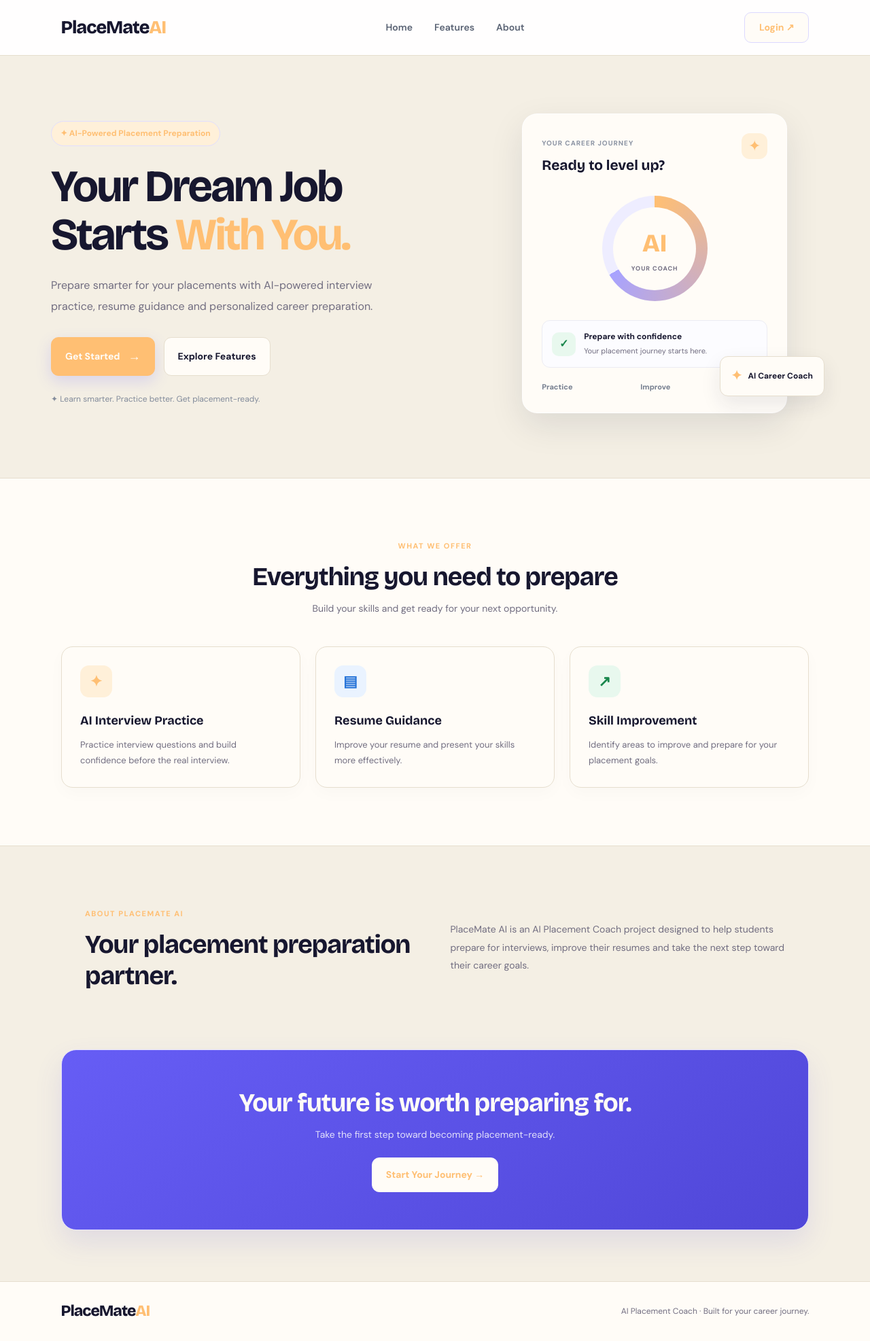
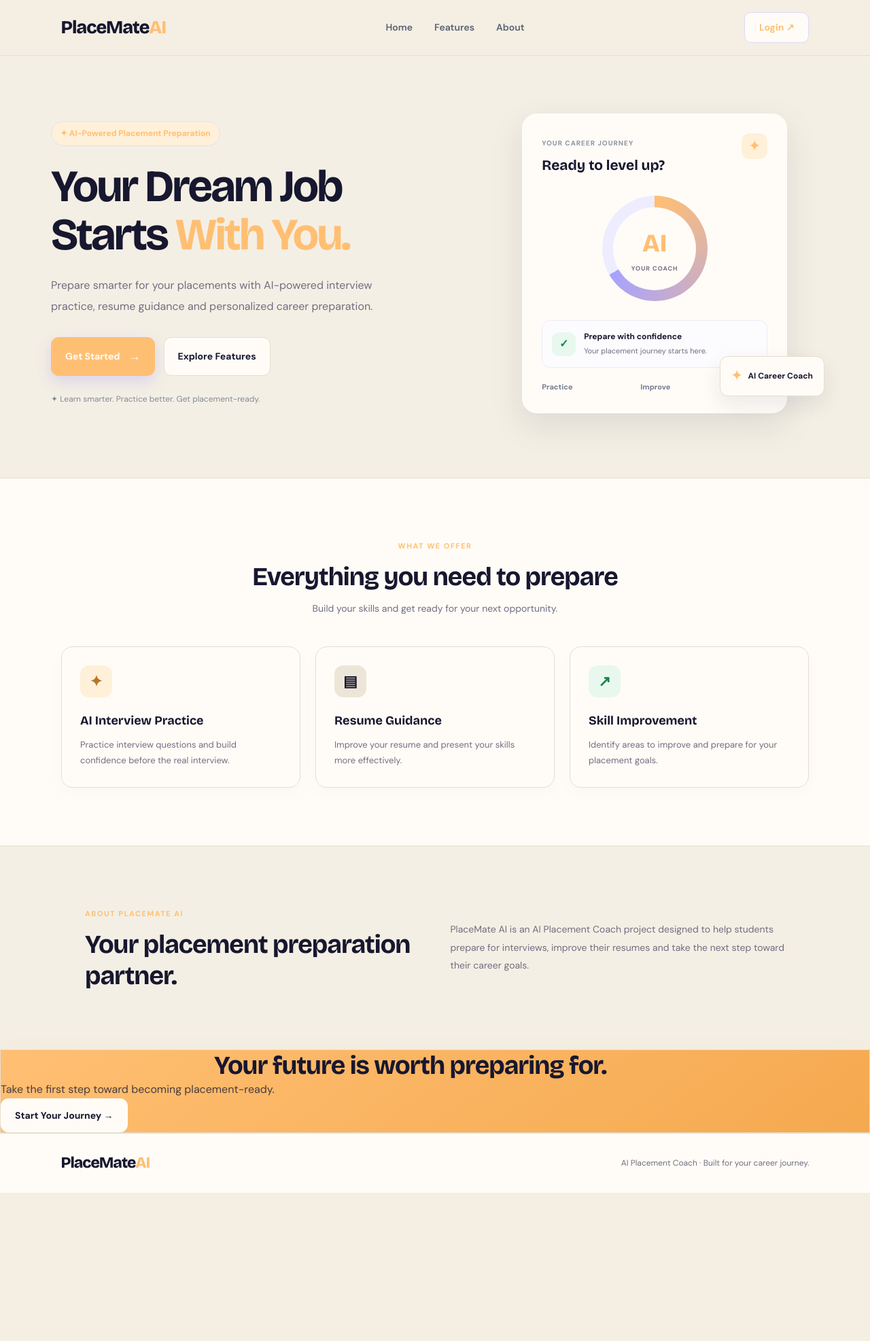
Before and after one commit to bhushan2003hy/Ai-coach, a Django app: page / in a window 1280 px wide. Shown: the whole page at 68% size. After the commit the page ends 1755 px from the top, so only its background shows below. Run offline with Django 5.2, Linux system fonts and the light colour scheme.

Commit message:
home page themase update2

```diff
--- a/static/home.css
+++ b/static/home.css
@@ -9,15 +9,7 @@
 }
 
 :root {
-    /* --primary: #635bff;
-    --primary-dark: #5149e5;
-    --text: #18202f;
-    --muted: #687386;
-    --border: #dfe3ea;
-    --background: #f5f7fb;
-    --white: #ffffff;
-    --purple-soft: #eeedff;
-    --purple-light: #dcd9ff;  */
+
 
     --primary: #FFBF73;
     --primary-dark: #F5A94F;
@@ -67,7 +59,7 @@ input {
     align-items: center;
     justify-content: space-between;
     gap: 25px;
-    background: rgba(255, 255, 255, 0.97);
+    background: rgba(244, 239, 228, 0.97);
     border-bottom: 1px solid var(--border);
 }
 
@@ -209,7 +201,7 @@ input {
     background: var(--primary-dark);
     border-color: var(--primary-dark);
     transform: translateY(-2px);
-    box-shadow: 0 11px 25px rgba(99, 91, 255, 0.24);
+    box-shadow: 0 11px 25px rgba(245, 169, 79, 0.24);
 }
 
 .primary-btn span {
@@ -254,7 +246,7 @@ input {
     width: 310px;
     height: 310px;
     border-radius: 50%;
-    background: #e5e3ff;
+    background: #FFE0B2;
     filter: blur(5px);
 }
 
@@ -481,7 +473,7 @@ input {
 
 .feature-card:hover {
     transform: translateY(-4px);
-    border-color: #c9c5ff;
+    border-color: #FFBF73;;
     box-shadow: 0 15px 35px rgba(35, 38, 70, 0.07);
 }
 
@@ -497,13 +489,19 @@ input {
 }
 
 .feature-icon.purple {
-    color: var(--primary);
-    background: var(--purple-soft);
+    /* color: var(--primary);
+    background: var(--purple-soft); */
+
+    color: #B87526;
+    background: #FFF0D9;
 }
 
 .feature-icon.blue {
-    color: #2774d8;
-    background: #eaf3ff;
+    /* color: #2774d8;
+    background: #eaf3ff; */
+
+    color: #17172F;
+    background: #EDE6D8;
 }
 
 .feature-icon.green {
@@ -572,14 +570,18 @@ input {
 ======================================== */
 
 .cta {
-    margin: 0 7% 75px;
+    /* margin: 0 7% 75px;
     padding: 55px 25px;
     text-align: center;
     border: 1px solid #e4e1ff;
     border-radius: 22px;
     background: linear-gradient(145deg, #665df5, #5047d8);
     color: var(--white);
-    box-shadow: 0 18px 40px rgba(80, 71, 216, 0.12);
+    box-shadow: 0 18px 40px rgba(80, 71, 216, 0.12); */
+border: 1px solid #E6DECE;
+background: linear-gradient(145deg, #FFBF73, #F5A94F);
+color: #17172F;
+box-shadow: 0 18px 40px rgba(245, 169, 79, 0.18);
 }
 
 .cta h2 {
@@ -588,16 +590,22 @@ input {
 }
 
 .cta p {
-    margin: 13px 0 23px;
+    /* margin: 13px 0 23px;
     color: rgba(255, 255, 255, 0.82);
-    font-size: 14px;
+    font-size: 14px; */
+    color: rgba(23, 23, 47, 0.78);
 }
 
 .cta .primary-btn {
-    background: var(--white);
+    /* background: var(--white);
     color: var(--primary);
     border-color: var(--white);
-    box-shadow: none;
+    box-shadow: none; */
+
+background: #FFFCF7;
+color: #17172F;
+border-color: #FFFCF7;
+box-shadow: none;
 }
 
 .cta .primary-btn:hover {
```
